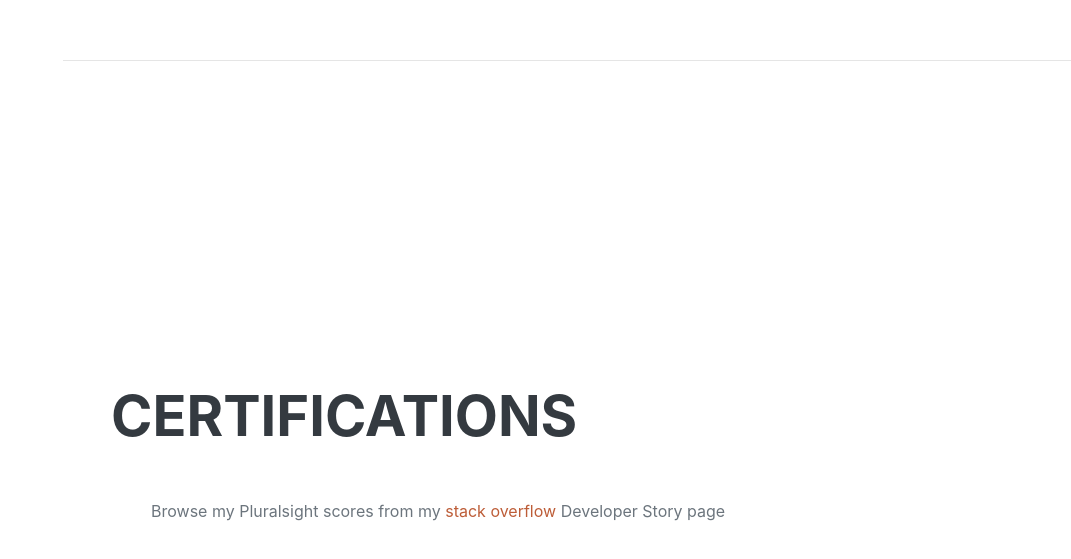
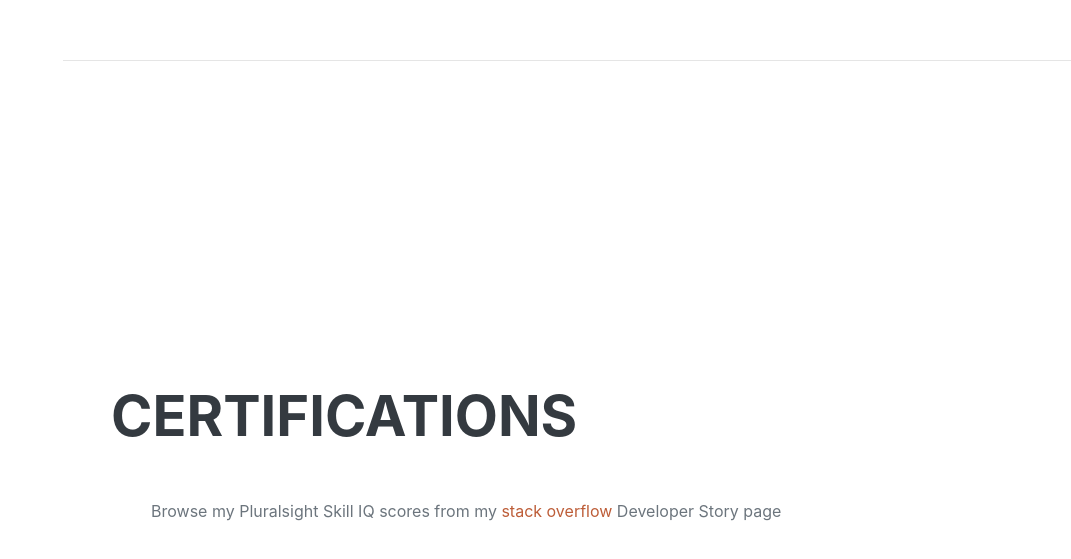
Before and after one commit to lsneddon-cmd/resume, a plain HTML site: page index.html in a window 1280 px wide. Shown: the part 2342-2901 px from the top of the page, without its empty margins (209-1280 px from the left). Drawn offline with nearby package versions, Linux system fonts and the light colour scheme; a web font is replaced by a local one.

Commit message:
corrected certification section

```diff
--- a/index.html
+++ b/index.html
@@ -145,7 +145,7 @@
 
                     <ul class="fa-ul mb-0">
                         <li>
-                            <p>Browse my Pluralsight scores from my <a href="https://stackoverflow.com/users/story/12854901" target="_blank">stack overflow</a> Developer Story page</p>
+                            <p>Browse my Pluralsight Skill IQ scores from my <a href="https://stackoverflow.com/users/story/12854901" target="_blank">stack overflow</a> Developer Story page</p>
                         </li>
 
                     </ul>
```
